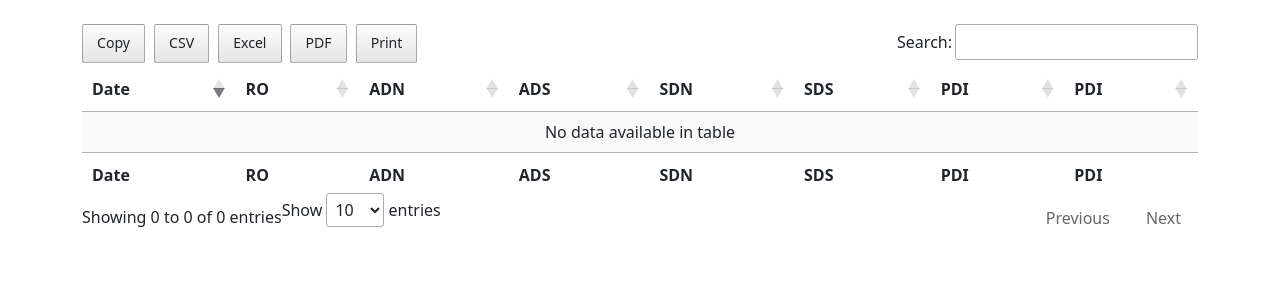
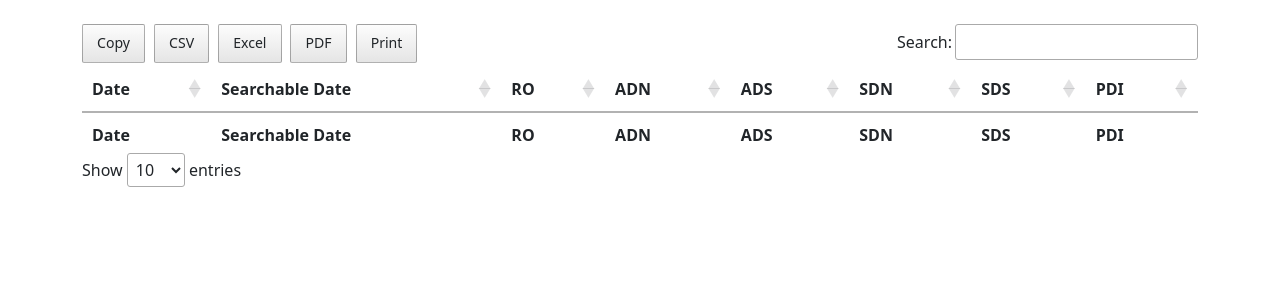
Before and after one commit to j-curato/dticalendar, a Django app: page /events/get_eventsList/ in a window 1280 px wide. Shown: the top 300 px of the page. Run offline with Django 4.2, Linux system fonts and the light colour scheme; data that the repository does not hold is empty; some libraries are stand-ins or nearby versions.

Commit message:
update on events public portal

```diff
--- a/events/templates/events/event_display.html
+++ b/events/templates/events/event_display.html
@@ -6,28 +6,29 @@
     <table id="eventsDisplayTable" class="display" style="width:100%">
         <thead>
             <tr>
+
                 <th>Date</th>
+                <th>Searchable Date</th>
                 <th>RO</th>
                 <th>ADN</th>
                 <th>ADS</th>
                 <th>SDN</th>
                 <th>SDS</th>
                 <th>PDI</th>
-                <th>PDI</th>
                 <!-- Add more columns as needed -->
             </tr>
         </thead>
         <tfoot>
         <tr>
+
             <th>Date</th>
+            <th>Searchable Date</th>
             <th>RO</th>
             <th>ADN</th>
             <th>ADS</th>
             <th>SDN</th>
             <th>SDS</th>
             <th>PDI</th>
-            <th>PDI</th>
-
         </tr>
     </tfoot>
     </table>
--- a/events/views.py
+++ b/events/views.py
@@ -3,6 +3,7 @@
 # from .serializers import EventSerializer
 from django.http import HttpResponse
 from django.http import JsonResponse
+from django.db import connection
 from calendars.models import Calendar
 from divisions.models import Division
 from django.shortcuts import get_object_or_404
@@ -84,70 +85,44 @@ def get_eventsList(request):
 # method to display event details using datatable server side processing
 def fetch_events_ajax(request):
     try:
-        # Filter the events based on DataTables parameters
-        # This includes pagination and filtering based on search
-        # term, if provided by DataTables.
         draw = int(request.GET.get('draw', 1))
         start = int(request.GET.get('start', 0))
         length = int(request.GET.get('length', 10))
-        search_value = request.GET.get('search[value]', '')
-        # Declare variables to be used for datatables sorting
-        order_column_index = int(request.GET.get('order[0][column]', 0))
-        order_direction = request.GET.get('order[0][dir]', 'asc')
 
+        query = """
+        SELECT *
+        FROM crosstab(
+          'SELECT whole_date_start, whole_date_start_searchable, office, COUNT(event_title) AS event_count
+           FROM events_event
+           GROUP BY whole_date_start, whole_date_start_searchable, office
+           ORDER BY 1,2,3',
+           'SELECT unnest(ARRAY[''RO'', ''ADN'', ''ADS'', ''SDN'', ''SDS'', ''PDI''])'
+        ) AS ct (whole_date_start date, whole_date_start_searchable text, RO int, ADN int, ADS int, SDN int, SDS int, PDI int);
+        """
 
-        # Print the values for debugging
-        print("order_column_index:", order_column_index)
-        print("order_direction:", order_direction)
+        with connection.cursor() as cursor:
+            cursor.execute(query)
+            result = cursor.fetchall()
 
-         # Define the columns you want to search on
-        columns = ['id', 'event_title', 'event_desc', 'office', 'division_name', 'unit', 'whole_date_start_searchable', 'whole_date_end_searchable']
-
-        #Create a Q object for filtering based on the search_value in all columns
-        search_filter = Q()
-        for col in columns:
-            search_filter |= Q(**{f'{col}__icontains': search_value})
-
-
-        # Filter the events based on the search_value
-        events = Event.objects.filter(search_filter)
-
-        # Get the total count of events (before filtering)
-        total_records = Event.objects.count()
-
-        # Apply sorting based on the column index and direction
-        if order_direction == 'asc':
-            events = events.order_by(columns[order_column_index])
-        else:
-            events = events.order_by(f'-{columns[order_column_index]}')
-
-        # Count of records after filtering
-        filtered_records = events.count()
-
-        # Slice the events based on DataTables pagination
-        events = events[start:start + length]
-
-        # Format the data for DataTables
+        # Convert the result into a list of dictionaries
         data = []
-        for event in events:
+        for row in result[start:start + length]:
             data.append({
-                'id': event.id,
-                'event_title': event.event_title,
-                'event_desc': event.event_desc,
-                'office': event.office,
-                'division_name': event.division_name,
-                'unit': event.unit,
-                # whole date start format should be like January 01, 2023
-                'whole_date_start_searchable': event.whole_date_start_searchable,
-                'whole_date_end_searchable': event.whole_date_end_searchable
+                'whole_date_start': row[0].strftime('%Y-%m-%d'),  # Format as needed
+                'whole_date_start_searchable': row[1],
+                'RO': row[2],
+                'ADN': row[3],
+                'ADS': row[4],
+                'SDN': row[5],
+                'SDS': row[6],
+                'PDI': row[7],
                 # Add more fields as needed
             })
 
-        # Prepare the JSON response
         response_data = {
             'draw': draw,
-            'recordsTotal': total_records,
-            'recordsFiltered': filtered_records,
+            'recordsTotal': len(result),
+            'recordsFiltered': len(result),
             'data': data
         }
 
--- a/static/js/custom-vue.js
+++ b/static/js/custom-vue.js
@@ -635,17 +635,17 @@ const app = Vue.createApp({
                 'copy', 'csv', 'excel', 'pdf', 'print' // Add the export buttons you need
             ],
             'columns': [
-                {'data': 'whole_date_start_searchable', 'sortable': true, 'searchable': false},
-                {'data': 'event_title', 'searchable': true, 'sortable': true},
-                {'data': 'event_desc', 'searchable': true, 'sortable': true},
-                {'data': 'event_title', 'searchable': true, 'sortable': true},
-                {'data': 'event_title', 'searchable': true, 'sortable': true},
-                {'data': 'event_title', 'searchable': true, 'sortable': true},
-                {'data': 'event_title', 'searchable': true, 'sortable': true},
-                {'data': 'event_title', 'searchable': true, 'sortable': true},
+                {'data': 'whole_date_start', 'sortable': true, 'searchable': true},
+                {'data': 'whole_date_start_searchable', 'sortable': true, 'searchable': true},
+                {'data': 'RO', 'sortable': true, 'searchable': true},
+                {'data': 'ADN', 'sortable': true, 'searchable': true},
+                {'data': 'ADS', 'sortable': true, 'searchable': true},
+                {'data': 'SDN', 'sortable': true, 'searchable': true},
+                {'data': 'SDS', 'sortable': true, 'searchable': true},
+                {'data': 'PDI', 'sortable': true, 'searchable': true},
                 // Add more columns as needed
             ],
-            'order': [[0, 'desc']], // Order by ID column, descending
+            'order': [[0, 'asc']], // Order by ID column, descending
 
             }); // end of the $('#eventsTable').DataTable()
 
--- a/users/templates/users/login.html
+++ b/users/templates/users/login.html
@@ -5,7 +5,7 @@
 
 {% block content %}
 
-    <div class="container" style="width: 50%; margin: 0 auto; margin-top: 30%;">
+    <div class="container" style="width: 50%; margin: 0 auto; margin-top: 20%;">
         <h2>Login</h2>
         <address></address>
         {{ error_message }}
```
Also changed, not shown: 2 other files.
